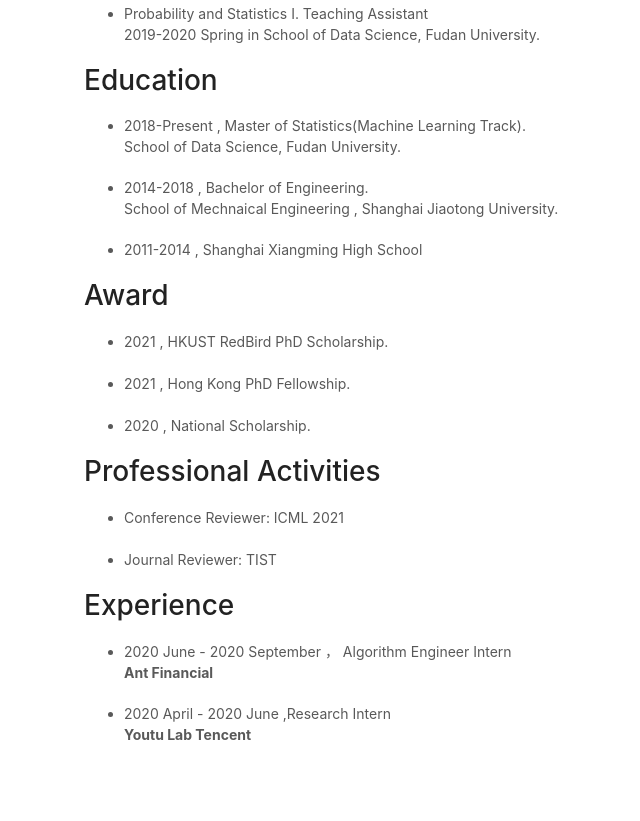
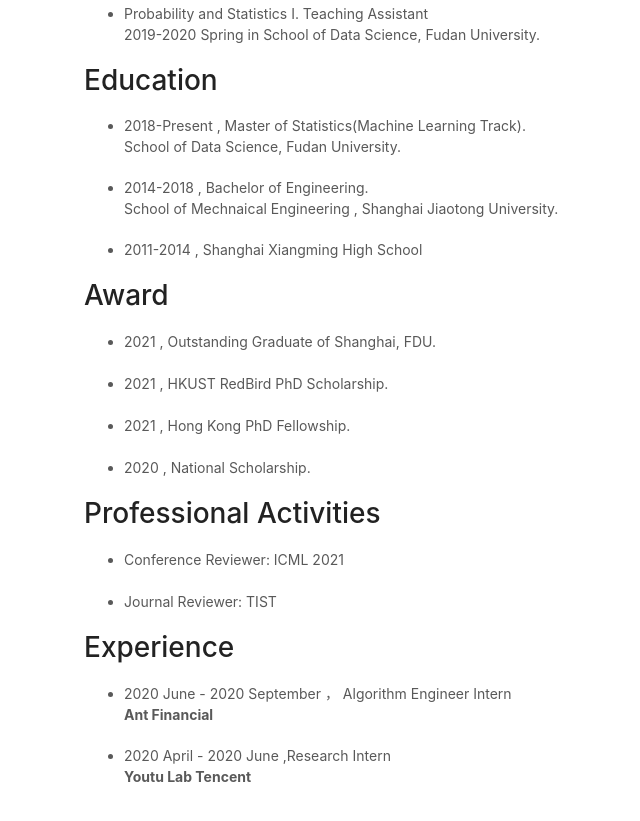
Before and after one commit to corwinliu9669/corwinliu9669.github.io, a plain HTML site: page index.html in a window 1280 px wide. Shown: the part 1253-2074 px from the top of the page, without its empty margins (486-1126 px from the left). Drawn offline with Linux system fonts and the light colour scheme.

Commit message:
Update index.html

```diff
--- a/index.html
+++ b/index.html
@@ -118,7 +118,12 @@
 
             </ul>
     <h1>Award</h1>
-          <ul>
+      <ul>
+             <li>2021 , Outstanding Graduate of Shanghai, FDU.
+               </li>
+            <br>
+
+
              <li>2021 , HKUST RedBird PhD Scholarship.
                </li>
             <br>
```
